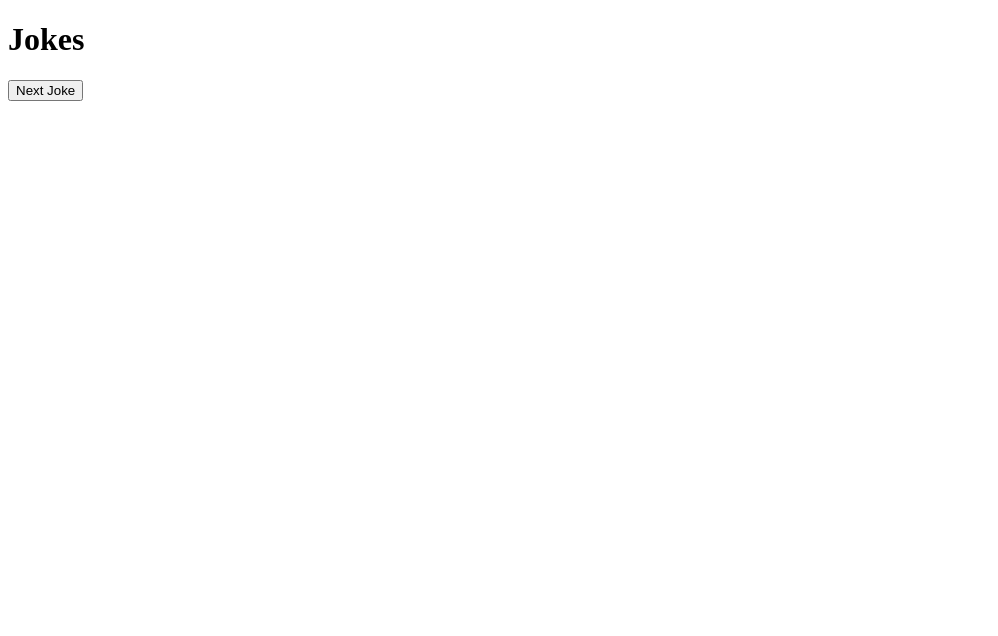
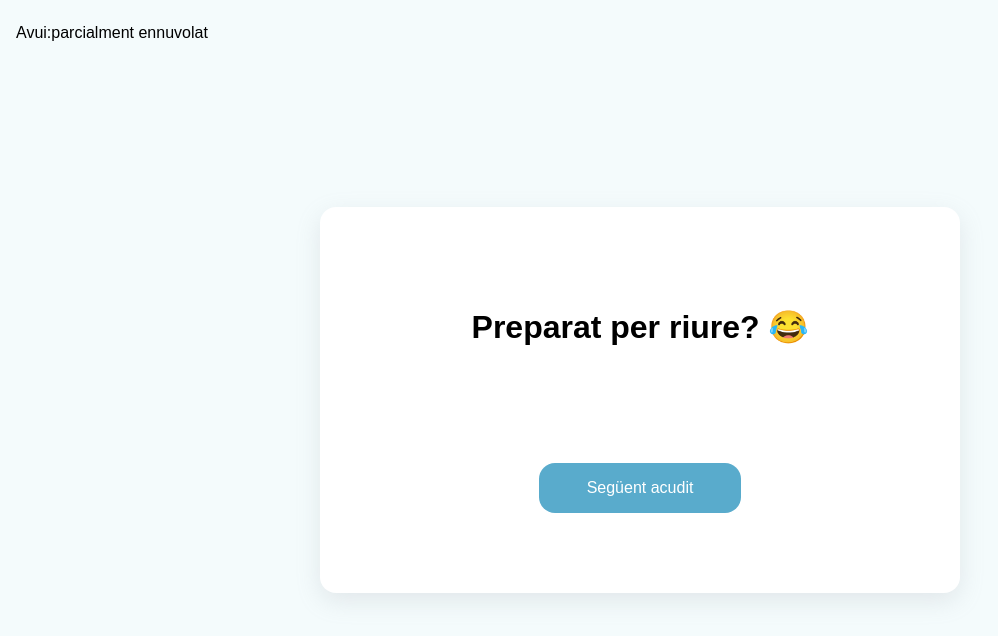
Before and after one commit to annahilla/4-Jokes-App, a website: page index.html in a window 1280 px wide. Shown: the whole page, without its empty margins (0-998 px from the left). Drawn offline with Linux system fonts and the light colour scheme; no server answers.

Commit message:
Added styles

```diff
--- a/index.html
+++ b/index.html
@@ -3,12 +3,22 @@
 <head>
     <meta charset="UTF-8">
     <meta name="viewport" content="width=device-width, initial-scale=1.0">
+    <link rel="stylesheet" href="styles.css">
     <title>Jokes</title>
 </head>
 <body>
-    <h1>Jokes</h1>
-    <p id="jokeOutput"></p>
-    <button id="btn">Next Joke</button>
+
+    <header>
+        <p>Avui:parcialment ennuvolat</p>
+    </header>
+
+    <div class="joke-container">
+        <h1>Preparat per riure? &#128514;</h1>
+        <p id="jokeOutput"></p>
+        <button id="btn" class="btn">Següent acudit</button>
+    </div>
+
+
     <script src="build/main.js"></script>
 </body>
 </html>
--- a/script/main.ts
+++ b/script/main.ts
@@ -9,17 +9,12 @@ const options = {
     }
 }
 
-fetch('https://icanhazdadjoke.com/', options)
-  .then(response => response.json())
-  .then(data => {
-    jokeOutput.innerHTML = data.joke;
-  });
-
-
 function getJoke() {
     fetch('https://icanhazdadjoke.com/', options)
-  .then(response => response.json())
-  .then(data => {
-    jokeOutput.innerHTML = data.joke;
-  });
+        .then(response => response.json())
+        .then(data => {
+            jokeOutput.innerHTML = data.joke;
+        });
 }
+
+getJoke();
--- /dev/null
+++ b/styles.css
@@ -0,0 +1,46 @@
+body {
+    box-sizing: border-box;
+    margin: 0;
+    padding: 0;
+    font-family: 'Arial', sans-serif;
+    background-color: rgb(244, 251, 252);
+    height: 100vh;
+    display: flex;
+    align-items: center;
+    justify-content: center;
+}
+
+header {
+    padding: .5rem 1rem;
+    position: absolute;
+    top: 0;
+    left: 0;
+}
+
+.joke-container {
+    background-color: white;
+    display: flex;
+    flex-direction: column;
+    align-items: center;
+    justify-content: center;
+    width: 30%;
+    padding: 5rem 8rem;
+    border-radius: 1rem;
+    gap: 2rem;
+    box-shadow: rgba(149, 157, 165, 0.2) 0px 8px 24px;
+}
+
+.btn {
+    border: 0;
+    padding: 1rem 3rem;
+    background-color: rgb(89, 171, 204);
+    border-radius: 1rem;
+    color: white;
+    font-size: 1rem;
+    font-weight: 500;
+}
+
+.btn:hover {
+    cursor: pointer;
+    opacity: .9;
+}
```
Also changed, not shown: build/main.js.
